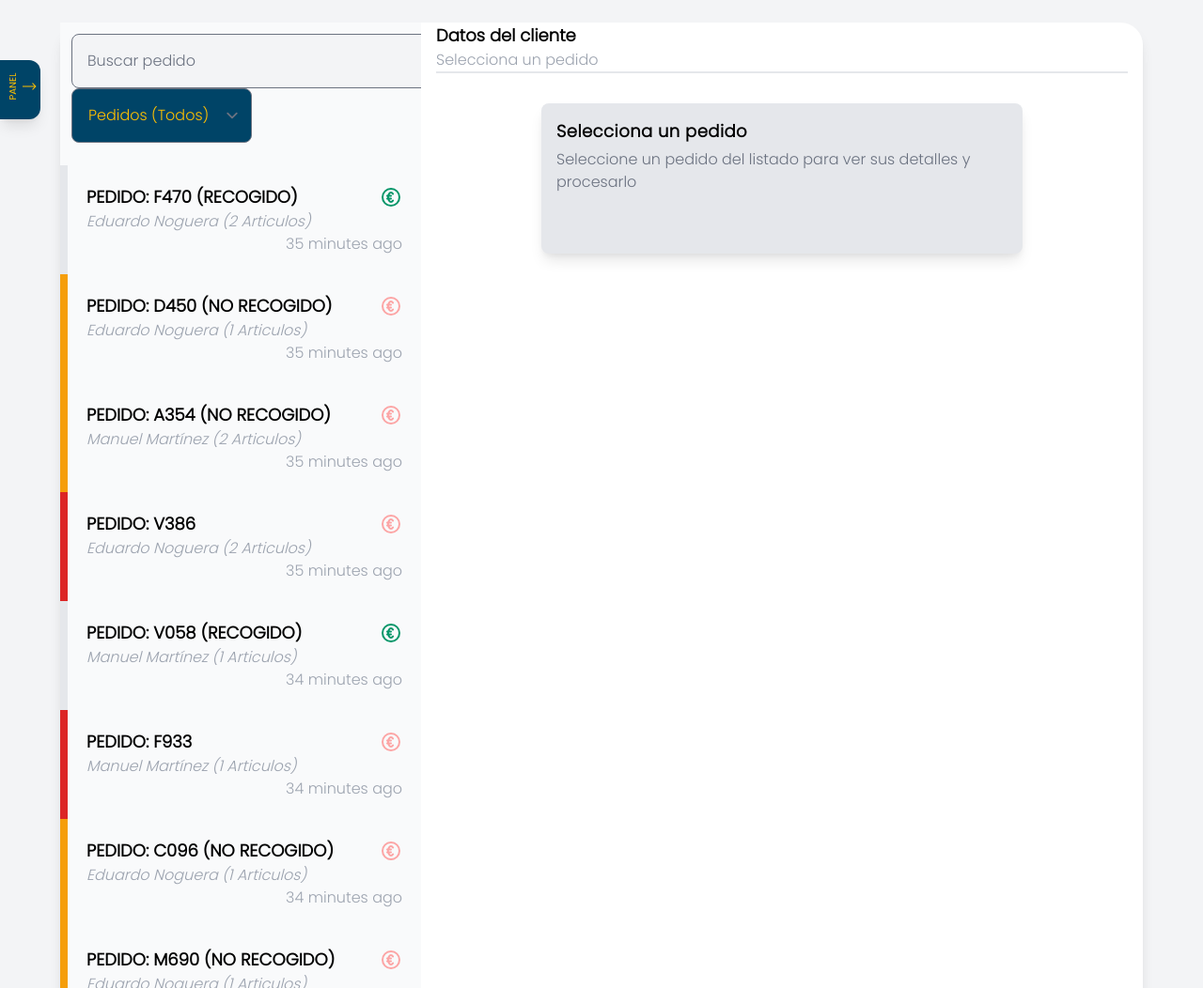
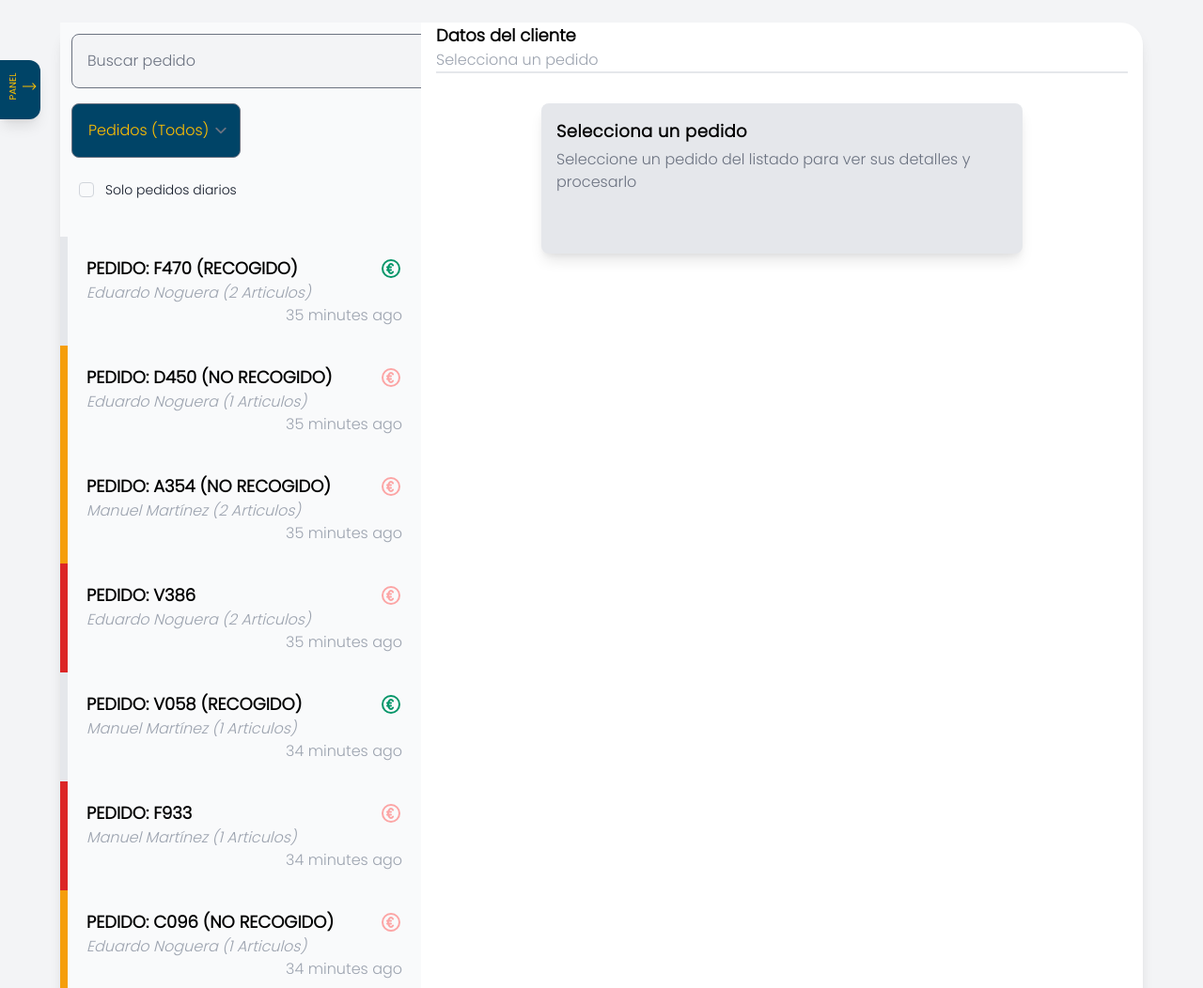
Before and after one commit to Eluiisss/Cantina, a Laravel app: page /manageOrders in a window 1280 px wide. Shown: the whole page at 94% size. Run offline with Laravel 8, Linux system fonts and the light colour scheme; data comes from the database, SQL or seed files in the repository; style sheets or scripts are compiled from the project's sources; parts of the project's set-up code (start-up, migrations or seed data) failed here and were passed over; some libraries are stand-ins or nearby versions.

Commit message:
Filtro fecha para gestion de pedidos

```diff
--- a/app/Filters/OrderFilter.php
+++ b/app/Filters/OrderFilter.php
@@ -3,6 +3,8 @@
 
 namespace App\Filters;
 
+
+use Illuminate\Support\Carbon;
 
 class OrderFilter extends QueryFilter
 {
@@ -11,7 +13,8 @@
         return [
             'search' => 'filled',
             'orderStatus' => 'in:no_recogido,pendiente,recogido',
-            'paymentStatus' =>'in:sin_pagar,ya_pagado'
+            'paymentStatus' =>'in:sin_pagar,ya_pagado',
+            'dailyOrders' => 'boolean',
         ];
     }
 
@@ -34,4 +37,13 @@
     {
         return $query->where('payment_status', $status);
     }
+
+    public function dailyOrders($query, $status)
+    {
+        if($status){
+            return  $query->whereDate('created_at', Carbon::today());
+        }else {
+            return $query;
+        }
+    }
 }
--- a/app/Http/Livewire/OrderManageSideBar.php
+++ b/app/Http/Livewire/OrderManageSideBar.php
@@ -3,7 +3,6 @@
 namespace App\Http\Livewire;
 
 use App\Models\Order;
-use Illuminate\Support\Carbon;
 use Livewire\Component;
 
 class OrderManageSideBar extends Component
@@ -12,6 +11,7 @@
     public $paginate = 10;
     public $search;
     public $orderStatus;
+    public $daily = true;
 
 
     protected $queryString = [
@@ -37,14 +37,14 @@
     {
         $filters = [
             'search' => $this->search,
-            'orderStatus' => $this->orderStatus
+            'orderStatus' => $this->orderStatus,
+            'dailyOrders' => $this->daily
         ];
 
         $orders = Order::query()
             ->with('user', 'articles')
             ->applyFilters($filters)
             ->orderBy('created_at')
-            ->whereDate('created_at', Carbon::today())
             ->paginate($this->paginate);
 
         return view('livewire.order-manage-side-bar',
--- a/resources/lang/en/orders.php
+++ b/resources/lang/en/orders.php
@@ -24,6 +24,7 @@
         'clientDataHeader' => 'Datos del cliente',
         'selectOrder' => 'Selecciona un pedido',
         'selectOrderDetailed' => ' Seleccione un pedido del listado para ver sus detalles y procesarlo',
+        'dailyCheck' => 'Solo pedidos diarios',
         'filters'=> [
             'order' => ['all' => 'Pedidos (Todos)', 'pendiente' => 'Solo pendientes', 'recogido' => 'Recogidos', 'no_recogido' => 'No recogidos'],
             'payment' => ['all' => 'Pago (Todos)','sin_pagar' => 'Sin pagar', 'ya_pagado' => 'Pagado'],
--- a/resources/views/livewire/order-manage-side-bar.blade.php
+++ b/resources/views/livewire/order-manage-side-bar.blade.php
@@ -4,13 +4,20 @@
             <input class="rounded-lg p-4 bg-gray-100 transition duration-200 focus:outline-none focus:ring-2 w-full"
                    name="search" wire:model.debounce.150ms="search" value="{{ request('search') }}" placeholder="{{ trans('orders.manage.search')}}" />
         </label>
-        <label class="px-3 mt-2">
+        <div class="px-3 mt-2 py-2 my-3">
             <select name="orderStatus" wire:model="orderStatus" class="rounded-lg p-4  main-color-blue-bg main-color-yellow-text transition duration-200 focus:outline-none focus:ring-2 w-1/2">
                 @foreach(trans('orders.manage.filters.order') as $value => $text)
                     <option value="{{ $value }}">{{ $text }}</option>
                 @endforeach
             </select>
-        </label>
+        </div>
+        <div class="px-3 pt-1 my-2">
+            <div class="flex items-start items-center mb-4 mx-2">
+                <input id="dailyOrders" type="checkbox" wire:model="daily"
+                       class="bg-gray-50 border-gray-300 focus:ring-3 focus:ring-blue-300 h-4 w-4 rounded">
+                <label for="dailyOrders" class="text-sm ml-3 font-medium text-gray-900">{{trans('orders.manage.dailyCheck')}}</label>
+            </div>
+        </div>
     </div>
 
     <div class="h-screen overflow-y-scroll">
```
Also changed, not shown: tests/Feature/Admin/OrdersTest/FilterManageOrdersTest.php (+19 -0 lines).
